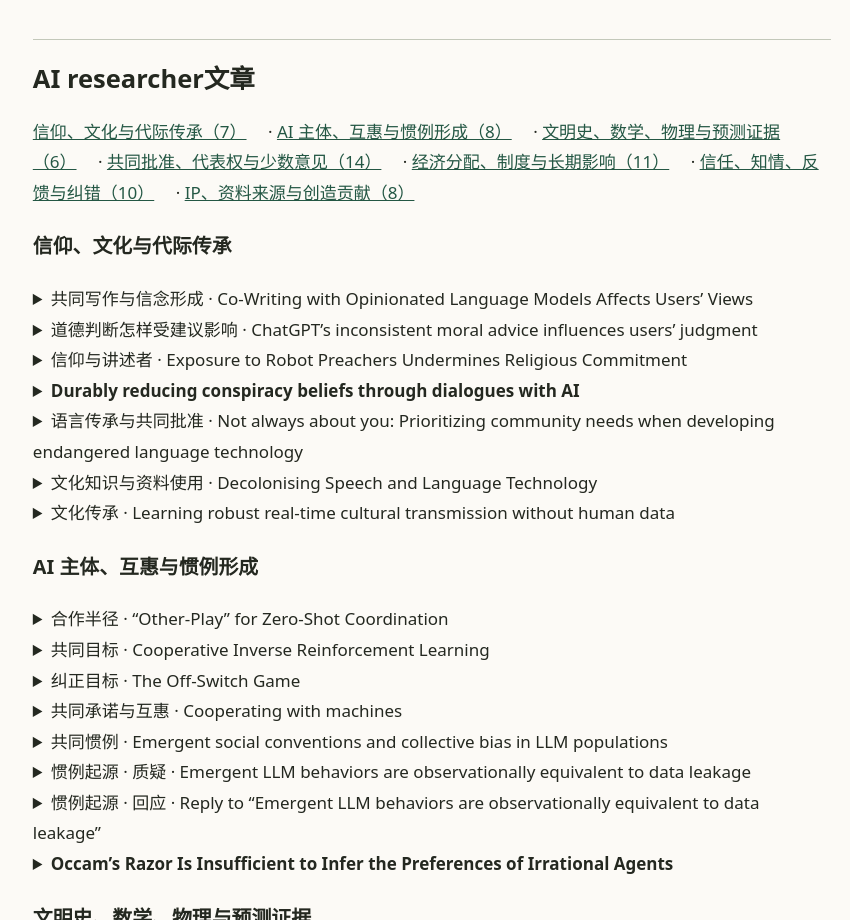
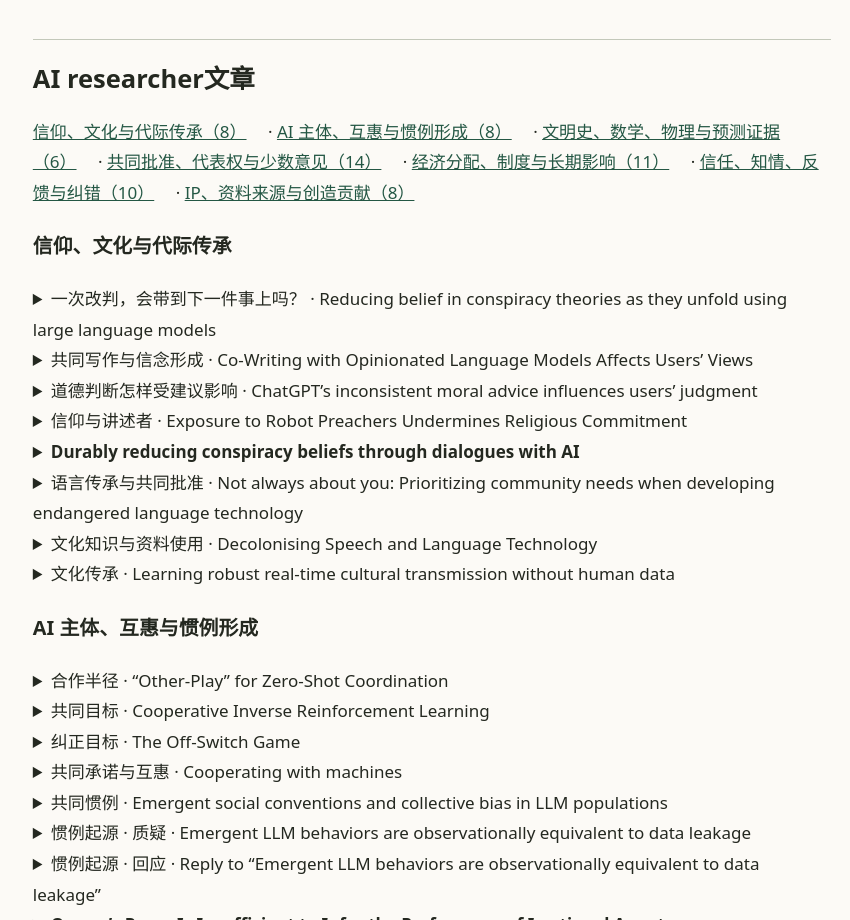
Before and after one commit to YingHe-CMYK/prakasa-axiom-research, a plain HTML site: page index.html in a window 1280 px wide. Shown: the part 1945-2865 px from the top of the page, without its empty margins (208-1058 px from the left). Drawn offline with Linux system fonts and the light colour scheme.

Commit message:
补充改判能否迁移的追访研究

```diff
--- a/index.html
+++ b/index.html
@@ -17,8 +17,9 @@
 <p><a href="https://citizensassembly.ie/statement-from-the-citizens-assembly/">2018 年 2 月调查声明</a> · <a href="https://citizensassembly.ie/wp-content/uploads/2023/02/Final-Report-on-Manner-in-which-Referenda-are-Held-Fixed-Term-Parliaments.pdf">最终报告第 22 段及第七章</a></p></details>
 </section><p><b>一条判断凭什么成立？一条规则凭什么约束别人？</b> 把这两个问题分开，是读懂 Akasha 的起点。</p>
 <p>物理、数学与制度研究分别提供不同种类的证据。本页是可追加的研究手册。每单元先写初判，再读原文；打开对照后，记下哪条证据改变了原来的想法。勾选与笔记保存在当前浏览器，可导出备份。</p>
-<section id="ai-research-readings"><h2>AI researcher文章</h2><nav aria-label="按研究领域选读"><p><a href="#area-1">信仰、文化与代际传承（7）</a> · <a href="#area-2">AI 主体、互惠与惯例形成（8）</a> · <a href="#area-3">文明史、数学、物理与预测证据（6）</a> · <a href="#area-4">共同批准、代表权与少数意见（14）</a> · <a href="#area-5">经济分配、制度与长期影响（11）</a> · <a href="#area-6">信任、知情、反馈与纠错（10）</a> · <a href="#area-7">IP、资料来源与创造贡献（8）</a></p></nav>
+<section id="ai-research-readings"><h2>AI researcher文章</h2><nav aria-label="按研究领域选读"><p><a href="#area-1">信仰、文化与代际传承（8）</a> · <a href="#area-2">AI 主体、互惠与惯例形成（8）</a> · <a href="#area-3">文明史、数学、物理与预测证据（6）</a> · <a href="#area-4">共同批准、代表权与少数意见（14）</a> · <a href="#area-5">经济分配、制度与长期影响（11）</a> · <a href="#area-6">信任、知情、反馈与纠错（10）</a> · <a href="#area-7">IP、资料来源与创造贡献（8）</a></p></nav>
 <h3 id="area-1">信仰、文化与代际传承</h3>
+<details id="belief-transfer"><summary>一次改判，会带到下一件事上吗？ · Reducing belief in conspiracy theories as they unfold using large language models</summary><p><b>内容概述</b>　Costello 等人在两起突发事件后分别招募了 472 和 1,042 名美国成年人。对相关阴谋说法原本持相信态度的参与者与 AI 交谈后，相较对照组，对这次事件中相关说法的认同有所下降。一至两个月后，研究者还看了人们对其他阴谋说法的态度；只有部分分析发现认同下降。</p><p><b>调研结论</b>　一次改判能回答“这次谈完后，当事人还信不信这件事”。要知道当事人有没有形成自己的判断依据，更有辨别力的问题是：换一件事情、没有原来的模型在场，他会怎样衡量证据，又为什么改变或保留看法？追访问到了不同主张，尚不足以确定每个人改判的理由，更不能据此推断形成了共同信仰。</p><p><a href="https://arxiv.org/abs/2608.06151v2">作者预印本，2026 年 10 月修订版</a></p></details>
 <details id="cowriting-views"><summary>共同写作与信念形成 · Co-Writing with Opinionated Language Models Affects Users’ Views</summary><p><b>内容概述</b>　Jakesch 等人让 1,506 名参与者围绕社交媒体对社会的利弊写帖子。实验组写作助手给出倾向于支持或反对的建议。研究者既查看成稿表达的观点，又在写作后单独询问参与者。助手建议的方向影响了成稿，也影响了随后报告的态度。</p><p><b>调研结论</b>　当 AI 帮一个共同体起草原则，几个人最后都交出相似文字，可能与他们写作时看到相似的建议有关。即使写完后另问一次，也只能知道参与者当时怎样回答。要研究什么使人真正愿意长期承诺，还需要在可以修改、拒绝且要承担实际后果时继续观察。</p><p><a href="https://arxiv.org/abs/2302.00560">论文原文</a></p></details>
 <details id="moral-advice"><summary>道德判断怎样受建议影响 · ChatGPT’s inconsistent moral advice influences users’ judgment</summary><p><b>内容概述</b>　Krügel 等人从当时版本的 ChatGPT 得到了方向相反的道德建议，再让不同参与者阅读建议、判断假想的电车难题。收到不同建议的组作出了不同判断。即便告知建议来自聊天机器人，这种影响仍在；参与者整体低估了建议对判断的影响。</p><p><b>调研结论</b>　对 Prakāśa，一份“人和模型意见一致”的记录可能产生在模型先给出答案之后。要区分谁原先就这样想、谁在听取理由后改变了判断，只问当事人“你觉得自己受影响了吗”证据有限。这项实验测的是当下对假想难题的判断，没有追踪长期信念或实际承诺，也没有证明哪种道德选择更好。</p><p><a href="https://www.nature.com/articles/s41598-023-31341-0">研究全文与实验设计</a></p></details>
 <details id="faith-preacher"><summary>信仰与讲述者 · Exposure to Robot Preachers Undermines Religious Commitment</summary><p><b>内容概述</b>　Jackson 等人到京都寺院调查。访客听完讲经后拿到 1,000 日元报酬，自行决定捐回多少。听机器人讲经的一组平均捐得更少。两组讲稿不同，访客也没有随机分组。在新加坡，研究者让参与者随机听真人或机器人讲同一篇讲稿，听众对机器人讲述者的可信度评价依然较低。第三项线上实验考察读者得知讲稿出自人或 AI 时怎样评价。</p><p><b>调研结论</b>　同样的话由谁说，会影响听者愿意给它多少分量。对 Prakāśa，这留下一个问题：当 AI 说一件事值得坚持，参与者凭什么相信这句话对说话者自己也有约束？一次捐款无法回答听者几年后还信什么，听者的评价也无法回答 AI 自己有没有信念。</p><p><a href="https://www.apa.org/pubs/journals/releases/xge-xge0001443.pdf">论文全文</a></p></details>
```
